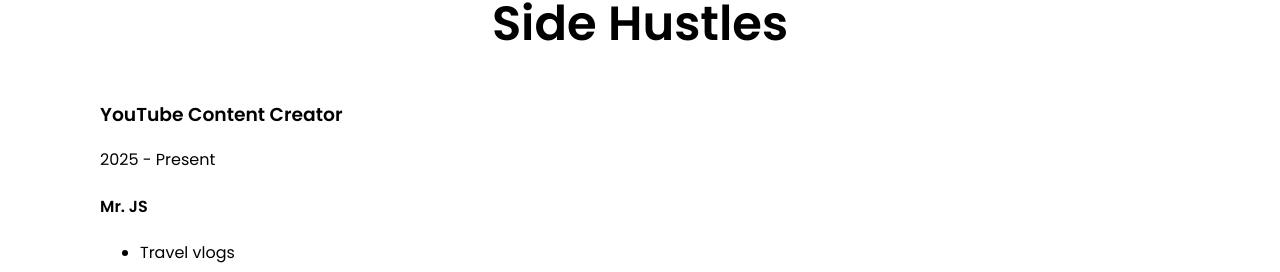
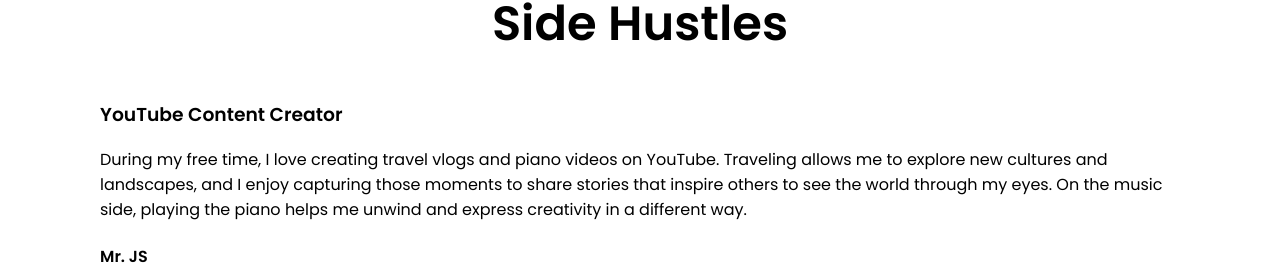
Before and after one commit to jingshenggg/my-portfolio, a React (Create React App) app: page / in a window 1280 px wide. Shown: the part 3042-3314 px from the top of the page. Built offline with nearby package versions, Linux system fonts and the light colour scheme.

Commit message:
added description to side hustles

```diff
--- a/src/components/Sidehustles.js
+++ b/src/components/Sidehustles.js
@@ -5,7 +5,6 @@
   const sidehustles = [
     {
       role: "YouTube Content Creator",
-      period: "2025 - Present",
       projects: [
         {
           title: "Mr. JS",
@@ -28,13 +27,14 @@
       <p className="section__text__p1">Sharing My</p>
       <h1 className="title">Side Hustles</h1>
       <div className="timeline-container">
-        {sidehustles.map(({ role, period, projects }, index) => (
+        {sidehustles.map(({ role, projects }, index) => (
           <div key={index} className="timeline-item">
             <div className="timeline-dot"></div>
             <div className="timeline-content">
               <h3>{role}</h3>
-              <span className="period">{period}</span>
-
+              <div>During my free time, I love creating travel vlogs and piano videos on YouTube.
+                Traveling allows me to explore new cultures and landscapes, and I enjoy capturing those moments to share stories that inspire others to see the world through my eyes.
+                On the music side, playing the piano helps me unwind and express creativity in a different way. </div>
               {projects.map((proj, i) => (
                 <div key={i} className="project-block">
                   <h4>
```
